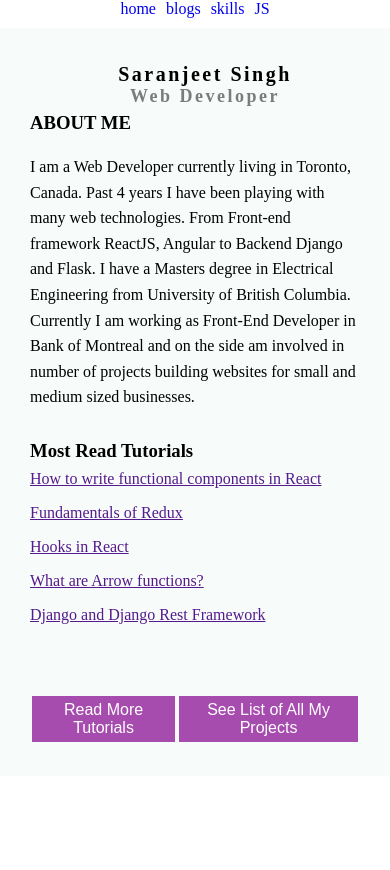
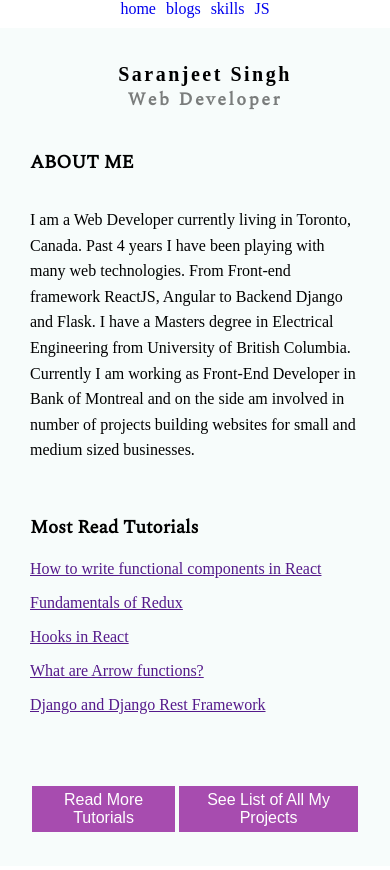
Before and after one commit to grewal25/saran-portfolio, a React (Create React App) app: page / in a window 390 px wide. Shown: the top 870 px of the page. Before the commit the page ends 844 px from the top, so only its background shows below. Built offline with nearby package versions, Linux system fonts and the light colour scheme.

Commit message:
layout fixes

```diff
--- a/public/index.html
+++ b/public/index.html
@@ -2,15 +2,14 @@
 <html lang="en">
   <head>
     <meta charset="utf-8" />
-    <meta name="viewport" content="width=device-width, initial-scale=1.0" />
+    <meta name="viewport" content="width=device-width, initial-scale=1.0" /><link rel="icon" href="%PUBLIC_URL%/photo.jpeg" />
 
-    <link rel="icon" href="%PUBLIC_URL%/photo.jpeg" />
-    <link rel="preconnect" href="https://fonts.googleapis.com" />
-    <link rel="preconnect" href="https://fonts.gstatic.com" crossorigin />
-    <link
-      href="https://fonts.googleapis.com/css2?family=Lato:wght@400;700&display=swap"
-      rel="stylesheet"
-    />
+
+    <link rel="preconnect" href="https://fonts.googleapis.com">
+<link rel="preconnect" href="https://fonts.gstatic.com" crossorigin>
+<link href="https://fonts.googleapis.com/css2?family=Spectral&display=swap" rel="stylesheet">
+
+
     <meta name="theme-color" content="#000000" />
     <meta
       name="description"
--- a/src/Page/JavaScript/JavaScriptBlog.css
+++ b/src/Page/JavaScript/JavaScriptBlog.css
@@ -0,0 +1,24 @@
+
+
+@media only screen and (max-width: 600px) {
+.top-main .markdown-js p,h1,h3,h4{
+    padding-top: 20px;
+    padding-bottom: 10px;
+    font-family: 'Spectral', serif;
+
+}
+.top-main .markdown-js em{
+    background-color: rgb(202, 198, 198);
+
+}
+
+.top-main .markdown-js pre{
+    padding: 0px;
+    padding-top: 0px;
+    margin: 0px;
+}
+
+.top-main .markdown-js .code-main{
+    padding-top: 20px;
+}
+}
--- a/src/Page/JavaScript/JavaScriptBlog.js
+++ b/src/Page/JavaScript/JavaScriptBlog.js
@@ -1,5 +1,5 @@
 import React, { Component, useEffect, useState } from "react";
-
+import './JavaScriptBlog.css'
 import ReactMarkdown from "react-markdown";
 import { Prism as SyntaxHighlighter } from "react-syntax-highlighter";
 
@@ -16,8 +16,10 @@
       .catch((err) => console.log(err));
   });
   return (
-    <div className="main">
-      <ReactMarkdown
+      <>
+    <div className="top-main">
+        <div className="markdown-js" >
+        <ReactMarkdown
         children={post}
         components={{
           code({ node, inline, className, children, ...props }) {
@@ -31,12 +33,15 @@
               />
             ) : (
               <code className={className} {...props}>
-                {children}
+                  <div className="code-main">{children}</div>
+
               </code>
             );
           },
         }}
       />
+      </div>
     </div>
+    </>
   );
 }
--- a/src/index.css
+++ b/src/index.css
@@ -2,8 +2,9 @@
   box-sizing: border-box;
   margin: 0px;
   padding: 0px;
+
 }
 
 
-  font-family: sans-serif;
+
   /* letter-spacing: 1.25px; */
```
Also changed, not shown: src/markdown/js.md (+2 -2 lines).
